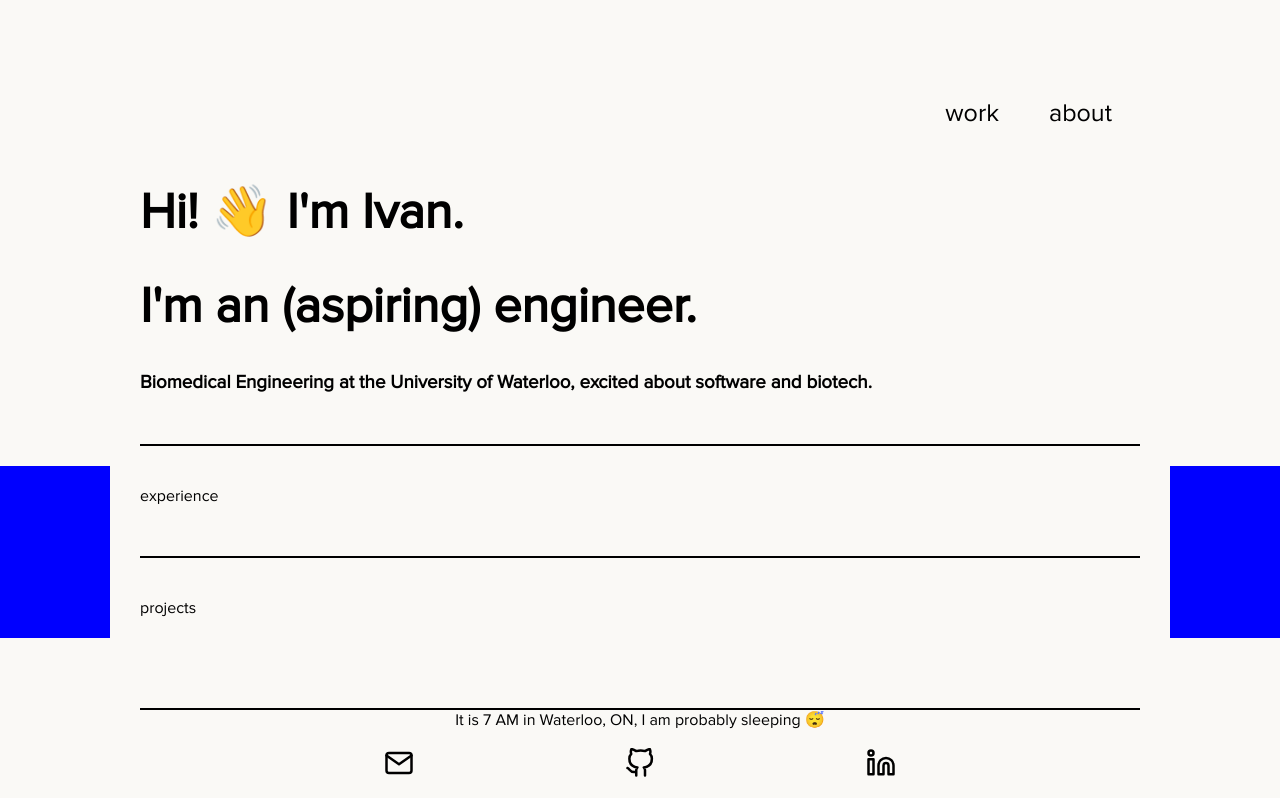
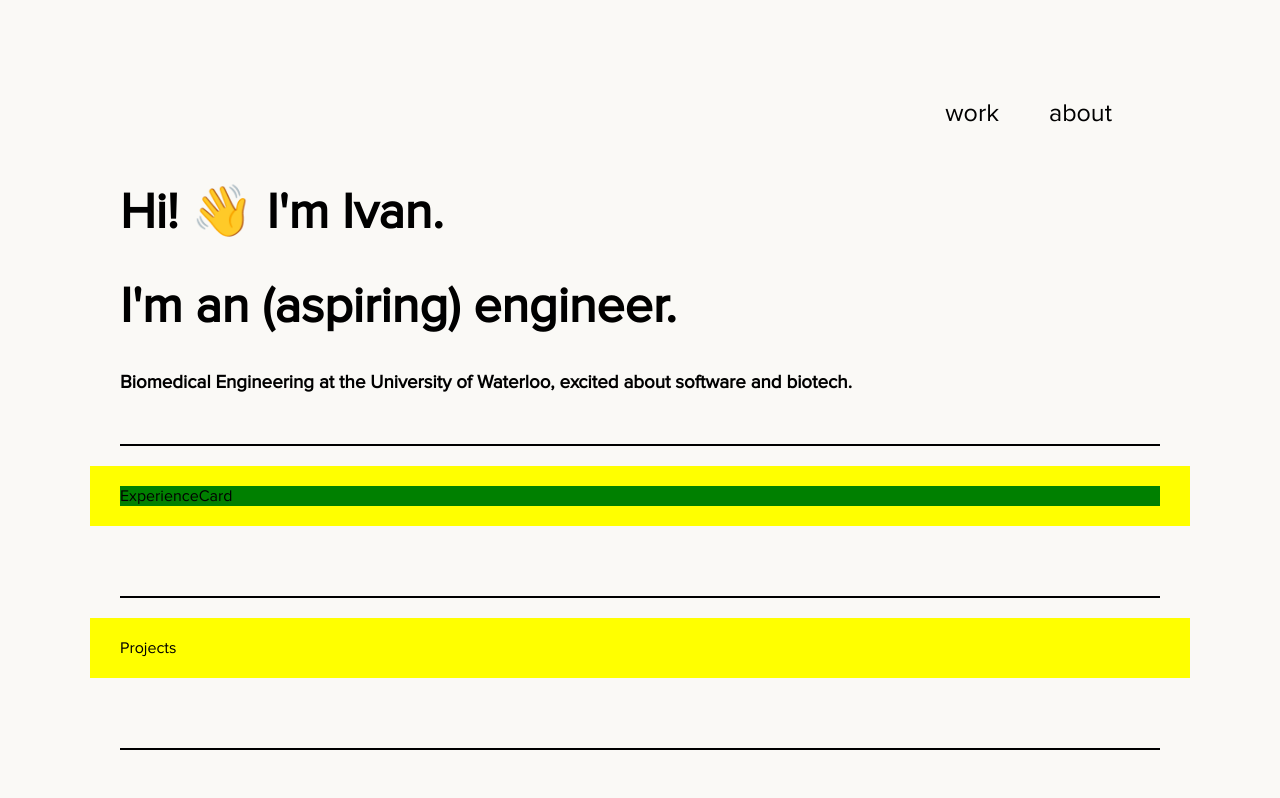
Before and after one commit to IvanYu327/ivan-yu, a React (Create React App) app: page / in a window 1280 px wide. Shown: the top 798 px of the page. Built offline with nearby package versions, Linux system fonts and the light colour scheme.

Commit message:
refactoring

```diff
--- a/src/App.js
+++ b/src/App.js
@@ -3,38 +3,18 @@ import { BrowserRouter as Router, Route, Routes } from "react-router-dom";
 
 import "./styles/App.css";
 
-import Navbar from "./components/Navbar/navbar";
-import Footer from "./components/Footer/footer";
+import Navbar from "./components/navbar";
+import Footer from "./components/footer";
 
 import Home from "./pages/home";
 import About from "./pages/about";
 import Work from "./pages/work";
 import PageNotFound from "./pages/pageNotFound";
 
-import ThemeProvider from "styled-components";
-import { Line } from "./components/globalComponents";
-
-const LightTheme = {
-  pageBackground: "white",
-  titleColor: "#dc658b",
-  tagLineColor: "black",
-};
-
-const DarkTheme = {
-  pageBackground: "#282c36",
-  titleColor: "lightpink",
-  tagLineColor: "lavender",
-};
-
-const themes = { light: LightTheme, dark: DarkTheme };
-
 function App() {
-  const [theme, setTheme] = useState("light");
-
   return (
     <>
       <Router>
-        {/* <ThemeProvider theme={themes[theme]}> */}
         <Navbar />
         <Routes>
           <Route path="/*" element={<PageNotFound />} />
@@ -42,7 +22,6 @@ function App() {
           <Route path="/about" element={<About />} />
           <Route path="/work" element={<Work />} />
         </Routes>
-        {/* </ThemeProvider> */}
         <Footer />
       </Router>
     </>
--- /dev/null
+++ b/src/components/Experience/experience.js
@@ -0,0 +1,18 @@
+import React from "react";
+import { Container, Section, Line } from "../globalComponents";
+import ExperienceCard from "./experienceCard";
+
+const Experience = () => {
+  return (
+    <Section>
+      <Container color={"yellow"}>
+        <ExperienceCard></ExperienceCard>
+      </Container>
+      <Container>
+        <Line />
+      </Container>
+    </Section>
+  );
+};
+
+export default Experience;
--- /dev/null
+++ b/src/components/Experience/experienceCard.js
@@ -0,0 +1,12 @@
+import React from "react";
+import styled from "styled-components";
+
+const CardContainer = styled.div`
+  background: green;
+`;
+
+const ExperienceCard = () => {
+  return <CardContainer>ExperienceCard</CardContainer>;
+};
+
+export default ExperienceCard;
--- a/src/components/Footer/footer.js
+++ b/src/components/footer.js
@@ -1,5 +1,5 @@
 import React, { useState, useEffect } from "react";
-import { Section, Container, Line } from "../globalComponents";
+import { Section, Container, Line } from "../components/globalComponents";
 import { FiGithub, FiLinkedin, FiMail } from "react-icons/fi";
 import { Grid } from "@material-ui/core";
 
--- a/src/components/globalComponents.js
+++ b/src/components/globalComponents.js
@@ -4,22 +4,14 @@ export const Section = styled.div`
   background: ${(props) => props.color};
 `;
 
-Section.defaultProps = {
-  color: "#faf9f6",
-};
-
 export const Container = styled.div`
   background: ${(props) => props.color};
-  max-width: 1000px;
+  max-width: 1040px;
   margin: auto;
 
   padding: 20px 30px 20px 30px;
 `;
 
-Container.defaultProps = {
-  color: "#faf9f6",
-};
-
 export const Line = styled.div`
   margin-top: 50px;
   border-bottom: 2px solid black;
--- /dev/null
+++ b/src/components/landing.js
@@ -0,0 +1,37 @@
+import React from "react";
+import styled from "styled-components";
+import { Container, Section, Line } from "./globalComponents";
+
+const LandingTitle = styled.h1`
+  max-width: 1000px;
+  // margin-left: 20px;
+  font-size: 50px;
+
+  @media (max-width: 500px) {
+    font-size: 30px;
+  }
+`;
+
+const Landing = () => {
+  return (
+    <Section>
+      <Container>
+        <LandingTitle>
+          Hi!{" "}
+          <span role="img" aria-label="wave">
+            👋
+          </span>{" "}
+          I'm Ivan.
+        </LandingTitle>
+        <LandingTitle> I'm an (aspiring) engineer.</LandingTitle>
+        <h3>
+          Biomedical Engineering at the University of Waterloo, excited about
+          software and biotech.
+        </h3>
+        <Line />
+      </Container>
+    </Section>
+  );
+};
+
+export default Landing;
--- /dev/null
+++ b/src/components/projects.js
@@ -0,0 +1,16 @@
+import React from "react";
+import styled from "styled-components";
+import { Container, Section, Line } from "./globalComponents";
+
+const Projects = () => {
+  return (
+    <Section>
+      <Container color={"yellow"}>Projects</Container>
+      <Container>
+        <Line />
+      </Container>
+    </Section>
+  );
+};
+
+export default Projects;
--- a/src/pages/home.js
+++ b/src/pages/home.js
@@ -1,48 +1,15 @@
 import React from "react";
-import styled from "styled-components";
-import { Container, Section, Line } from "../components/globalComponents";
 
-const LandingTitle = styled.h1`
-  max-width: 1000px;
-  // margin-left: 20px;
-  font-size: 50px;
-
-  @media (max-width: 500px) {
-    font-size: 30px;
-  }
-`;
+import Landing from "../components/landing";
+import Experience from "../components/Experience/experience";
+import Projects from "../components/projects";
 
 const Home = () => {
   return (
     <>
-      <Section>
-        <Container color={""}>
-          <LandingTitle>
-            Hi!{" "}
-            <span role="img" aria-label="wave">
-              👋
-            </span>{" "}
-            I'm Ivan.
-          </LandingTitle>
-          <LandingTitle> I'm an (aspiring) engineer.</LandingTitle>
-          <h3>
-            Biomedical Engineering at the University of Waterloo, excited about
-            software and biotech.
-          </h3>
-          <Line />
-        </Container>
-      </Section>
-
-      <Section color={"blue"}>
-        <Container>
-          experience
-          <Line />
-        </Container>
-      </Section>
-
-      <Section color={"blue"}>
-        <Container>projects</Container>
-      </Section>
+      <Landing />
+      <Experience />
+      <Projects />
     </>
   );
 };
--- a/src/styles/App.css
+++ b/src/styles/App.css
@@ -9,6 +9,7 @@
 }
 
 body {
+  background-color: #faf9f6;
   margin: 0;
   padding: 0;
   font-family: "Proxima Nova";
```
Also changed, not shown: src/components/navbar.js (renamed from src/components/Navbar/navbar.js), src/images/cognixion.png (added).
